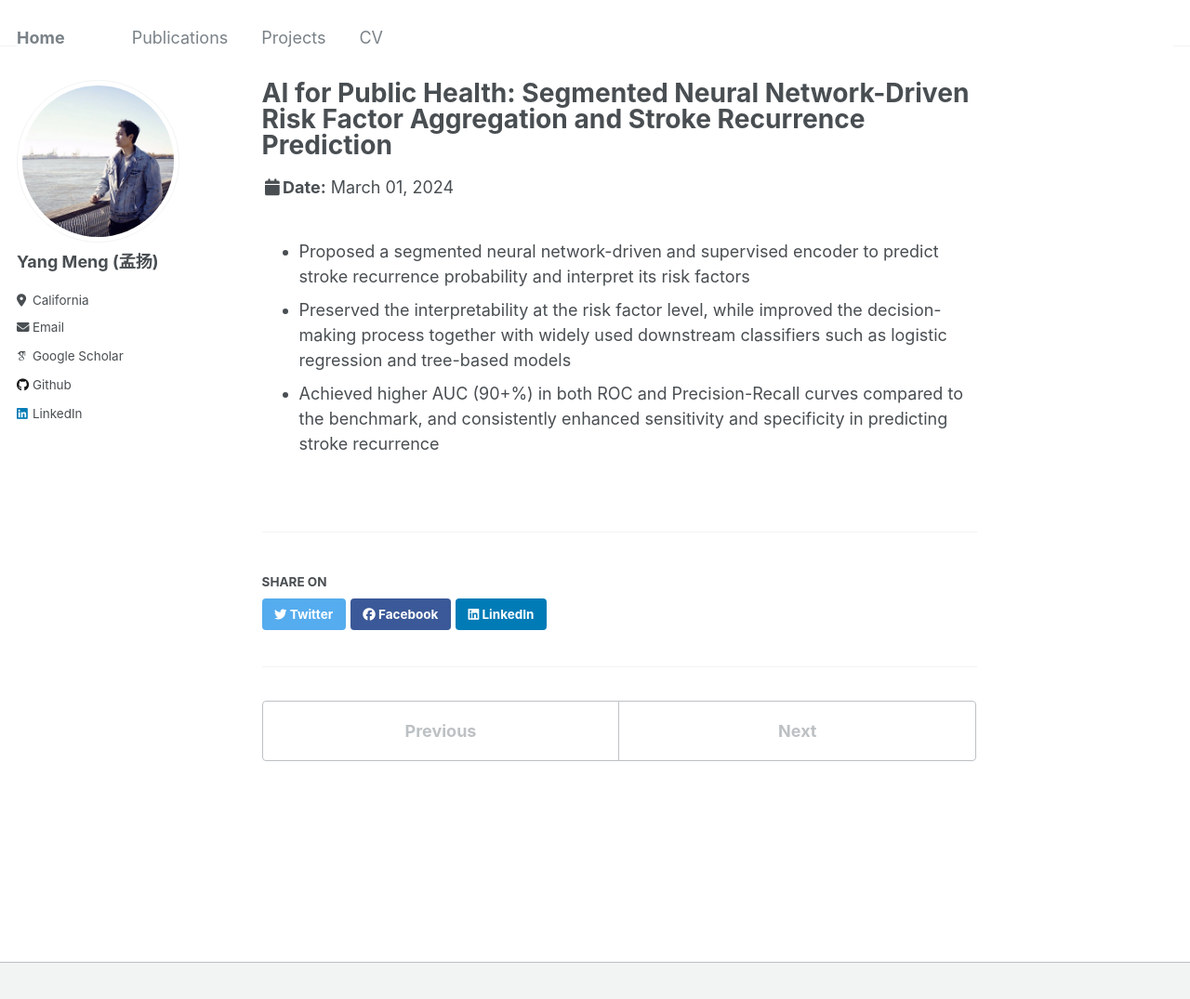
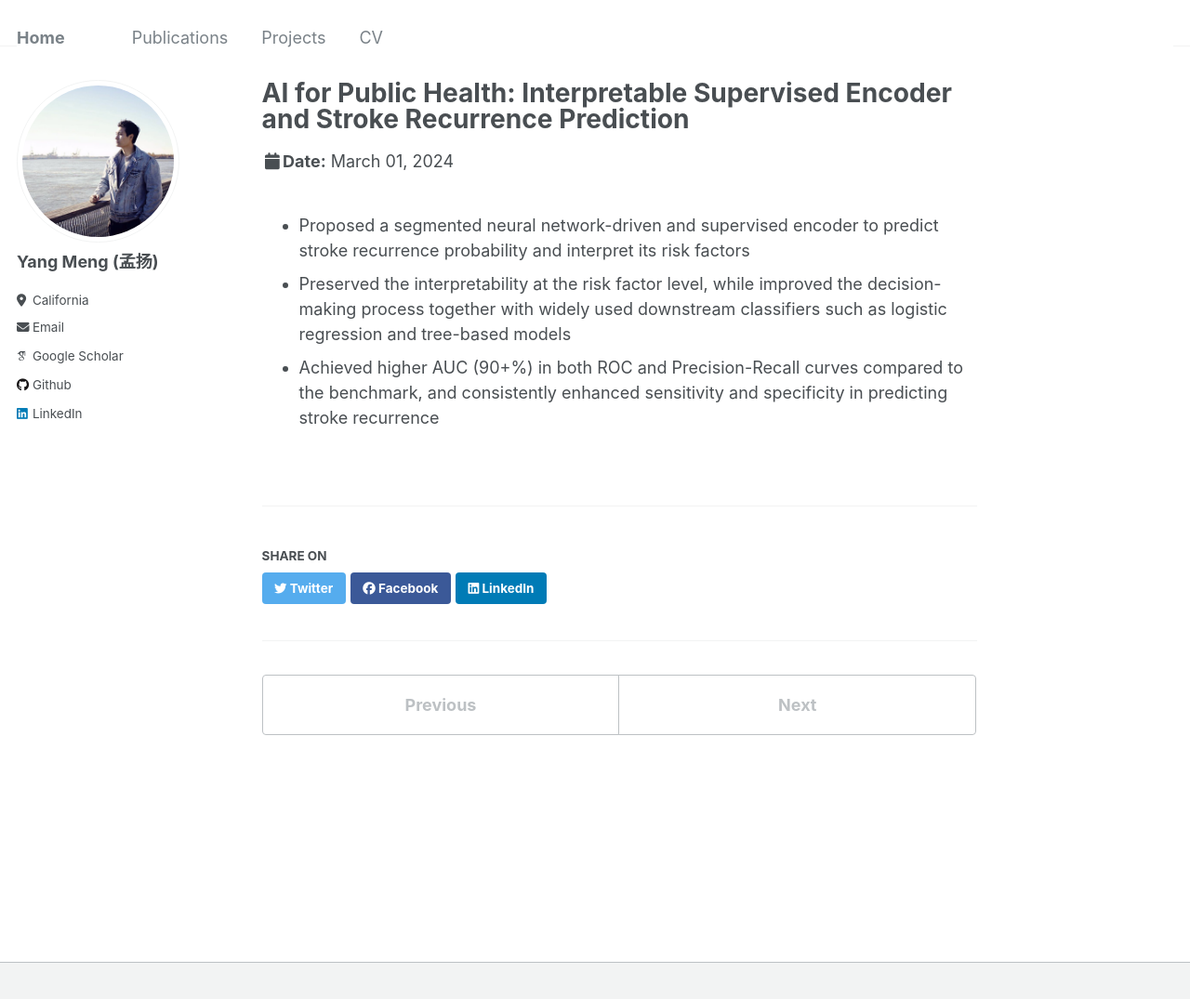
Before and after one commit to yangmeng96/yangmeng96.github.io, a Jekyll site: the page built from _talks/2024-03-01-sna.md, in a window 1280 px wide and 1108 px high. Shown: the top 1075 px of the window at 93% size. Built offline with Jekyll 4.4.1, drawn with Linux system fonts in a browser that asks for light colours; some web fonts are replaced.

Commit message:
shorten projects

```diff
--- a/_talks/2024-03-01-sna.md
+++ b/_talks/2024-03-01-sna.md
@@ -1,5 +1,5 @@
 ---
-title: "AI for Public Health: Segmented Neural Network-Driven Risk Factor Aggregation and Stroke Recurrence Prediction"
+title: "AI for Public Health: Interpretable Supervised Encoder and Stroke Recurrence Prediction"
 collection: talks
 type: "Project"
 permalink: /projects/2024-03-01-sna
```
Also changed, not shown: _talks/2019-12-01-knockoff.md (+1 -1 lines), _talks/2022-04-01-logrank.md (+1 -1 lines), _talks/2023-12-01-hmm.md (+1 -1 lines), _talks/2024-02-01-mmvamp.md (+1 -1 lines), _talks/2024-04-01-diffusevae.md (+1 -1 lines).
